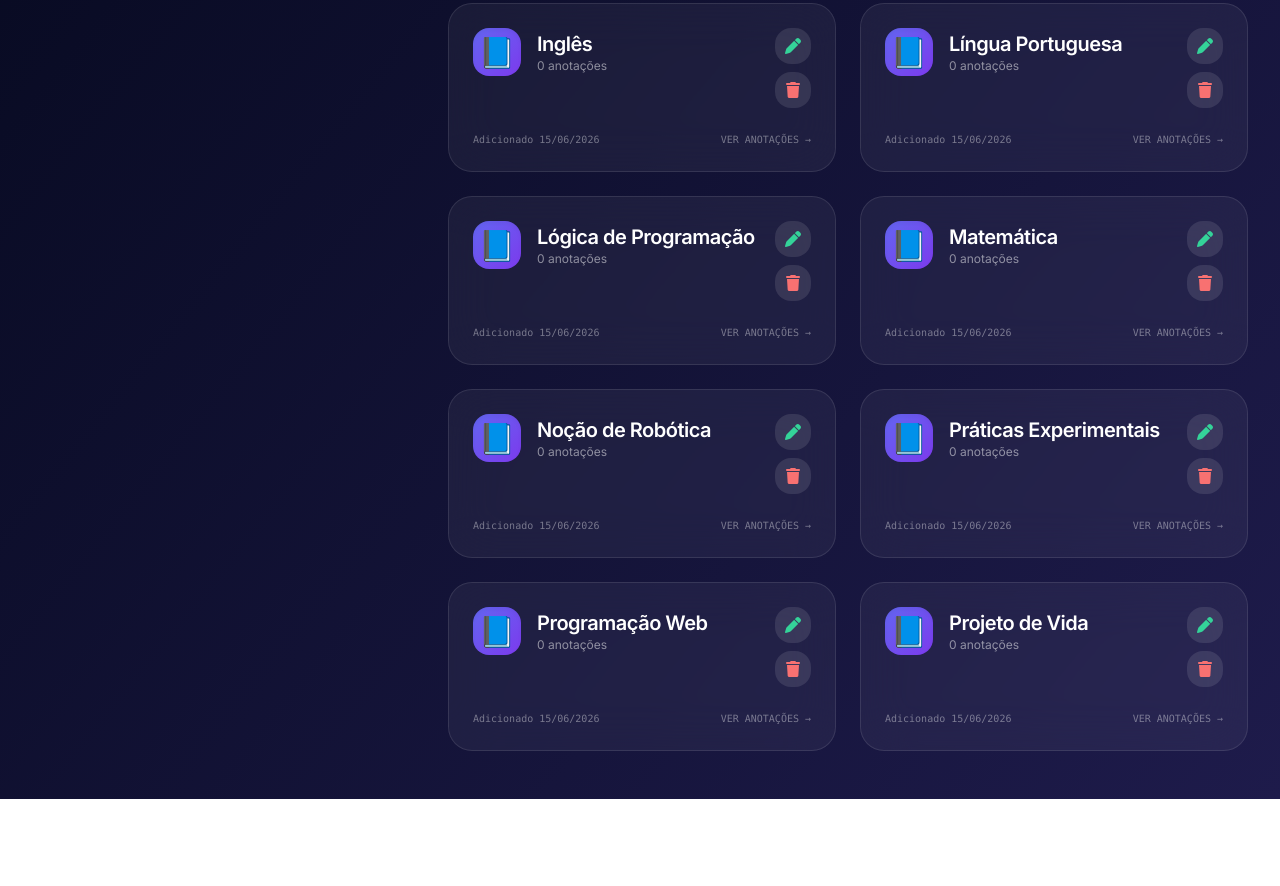
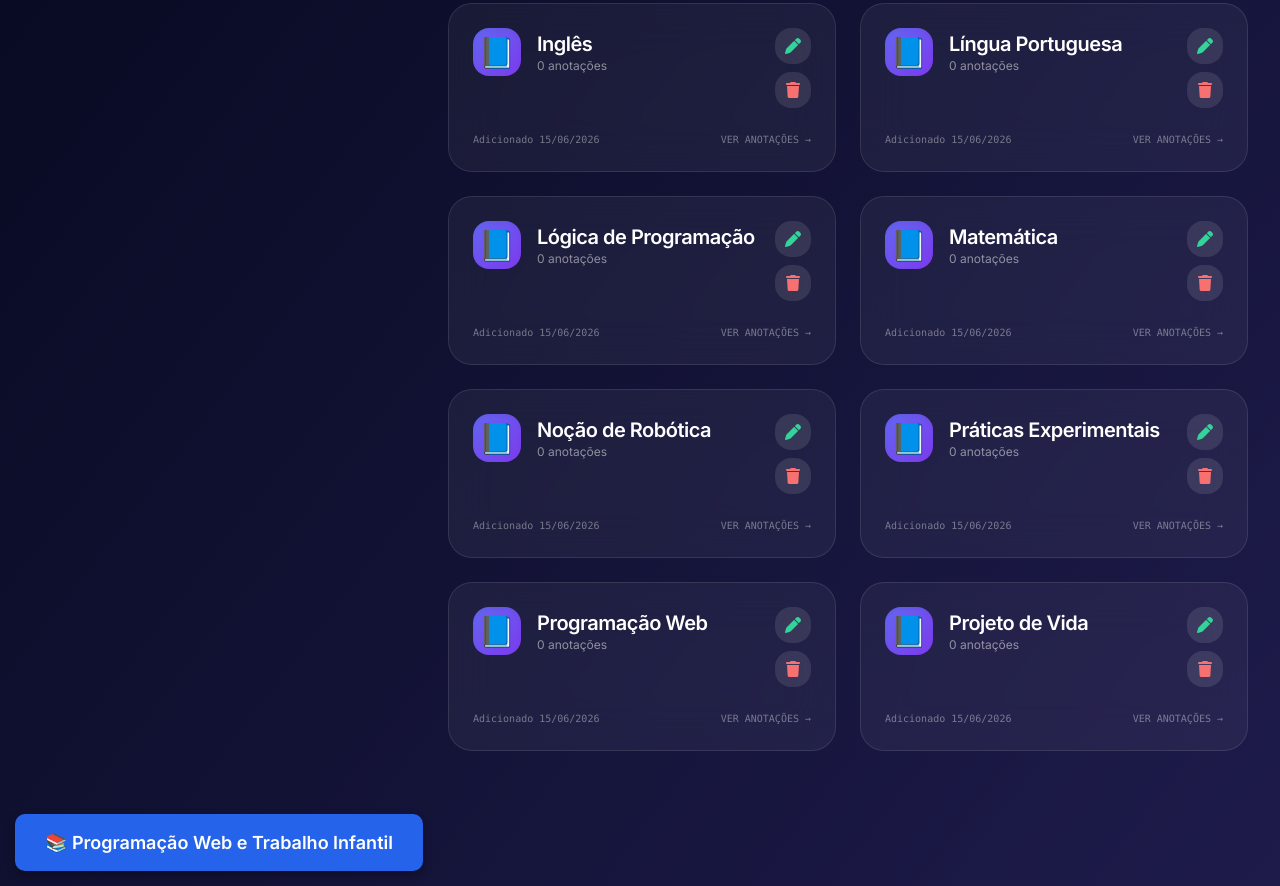
Before and after one commit to nicolas8004889/nicolas, a plain HTML site: page index.html in a window 1280 px wide. Shown: the part 772-1658 px from the top of the page. Before the commit the page ends 1571 px from the top, so only its background shows below. Drawn offline with nearby package versions, Linux system fonts and the light colour scheme.

Commit message:
Add button and styles for Trabalho Infantil
Added a button for 'Programação Web e Trabalho Infantil' with styling.

```diff
--- a/index.html
+++ b/index.html
@@ -720,3 +720,28 @@
     </script>
 </body>
 </html>
+
+<a href="PWTrabalhoinfantil.html" class="btn-trabalho">
+    📚 Programação Web e Trabalho Infantil
+</a>
+
+<style>
+.btn-trabalho{
+    display:inline-block;
+    padding:15px 30px;
+    margin:15px;
+    background:#2563eb;
+    color:white;
+    text-decoration:none;
+    border-radius:10px;
+    font-size:18px;
+    font-weight:bold;
+    transition:all 0.3s ease;
+    box-shadow:0 4px 10px rgba(0,0,0,0.3);
+}
+
+.btn-trabalho:hover{
+    background:#1d4ed8;
+    transform:scale(1.05);
+}
+</style>
```
